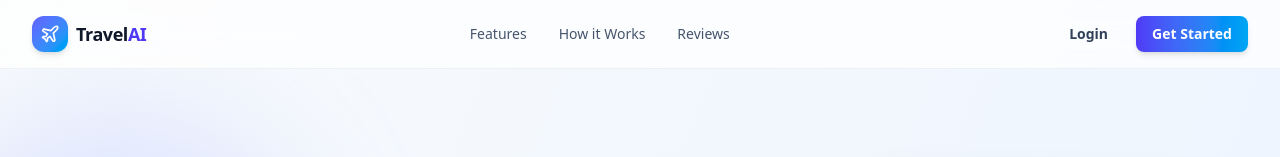
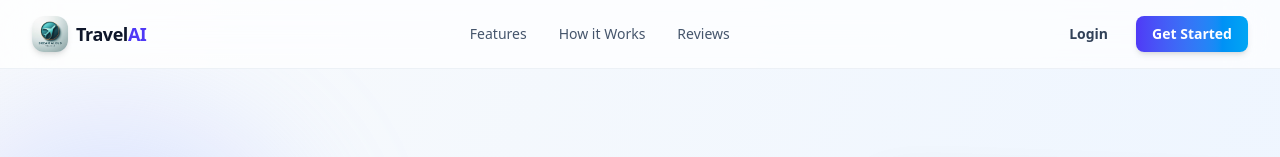
Before and after one commit to AlphaHyphen-123/ai-travel-planner, a React app in the folder frontend/: page / in a window 1280 px wide. Shown: the top 157 px of the page. Built offline with nearby package versions, Linux system fonts and the light colour scheme; grey boxes are pictures that could not be loaded; the HTML template or start-up script is replaced by a standard one.

Commit message:
fixed lucide-react23

```diff
--- a/frontend/src/pages/Home.jsx
+++ b/frontend/src/pages/Home.jsx
@@ -1,6 +1,7 @@
 import { useContext } from "react";
 import { useNavigate } from "react-router-dom";
 import { AuthContext } from "../contexts/AuthContext";
+import logo from "../assets/logo.webp";
 
 
 import {
@@ -63,9 +64,7 @@ function Home() {
       <header className="sticky top-0 z-50 bg-white/70 backdrop-blur-xl border-b border-slate-200/60">
         <nav className="max-w-7xl mx-auto flex items-center justify-between px-4 sm:px-8 py-4">
           <div className="flex items-center gap-2">
-            <div className="w-9 h-9 rounded-xl bg-gradient-to-br from-indigo-500 to-sky-500 flex items-center justify-center shadow-md">
-              <Plane className="w-5 h-5 text-white" />
-            </div>
+            <img src={logo} alt="Logo" className="w-9 h-9 rounded-xl shadow-md object-cover" />
             <span className="text-lg font-bold tracking-tight text-slate-900">
               Travel<span className="text-indigo-600">AI</span>
             </span>
@@ -435,9 +434,7 @@ function Home() {
       <footer className="border-t border-slate-200 bg-white/60 backdrop-blur-sm">
         <div className="max-w-7xl mx-auto px-4 sm:px-8 py-8 flex flex-col sm:flex-row items-center justify-between gap-4">
           <div className="flex items-center gap-2">
-            <div className="w-8 h-8 rounded-lg bg-gradient-to-br from-indigo-500 to-sky-500 flex items-center justify-center">
-              <Plane className="w-4 h-4 text-white" />
-            </div>
+            <img src={logo} alt="Logo" className="w-8 h-8 rounded-lg shadow-sm object-cover" />
             <span className="font-bold text-slate-900">
               Travel<span className="text-indigo-600">AI</span>
             </span>
```
